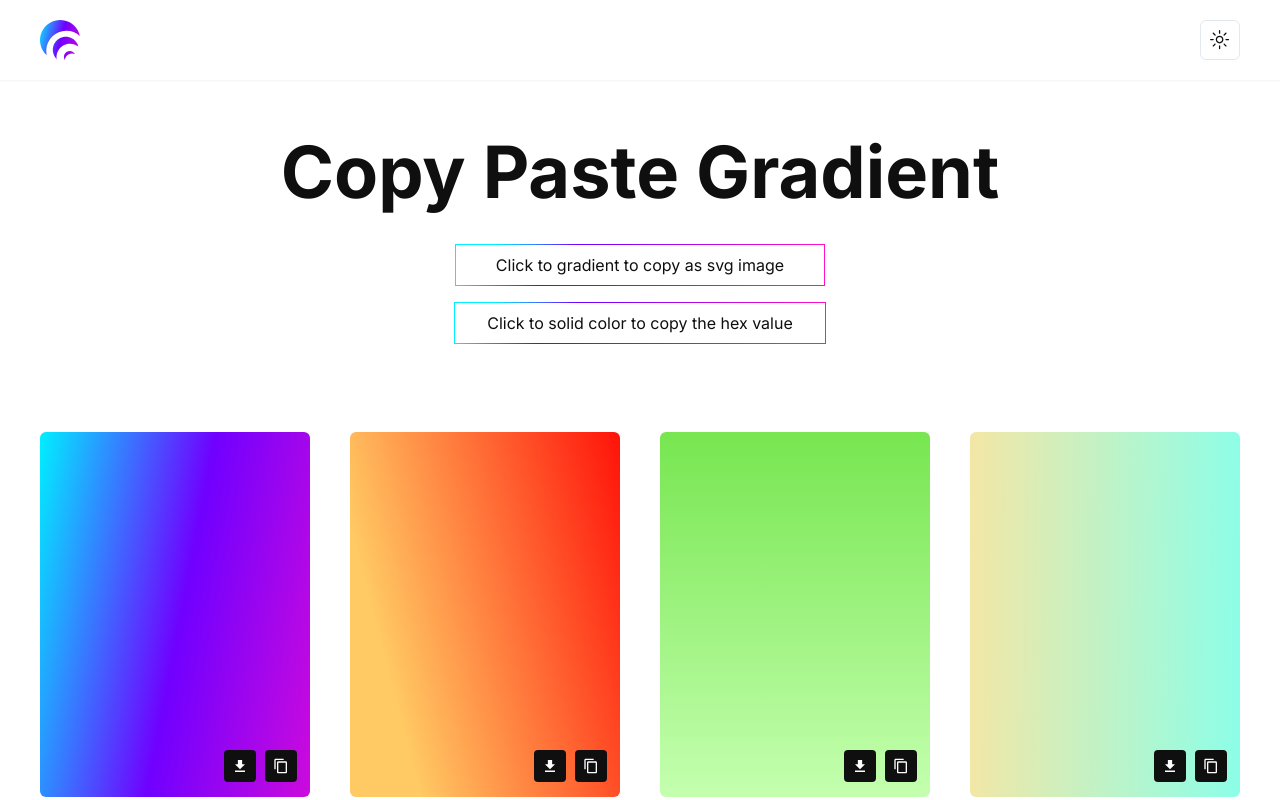
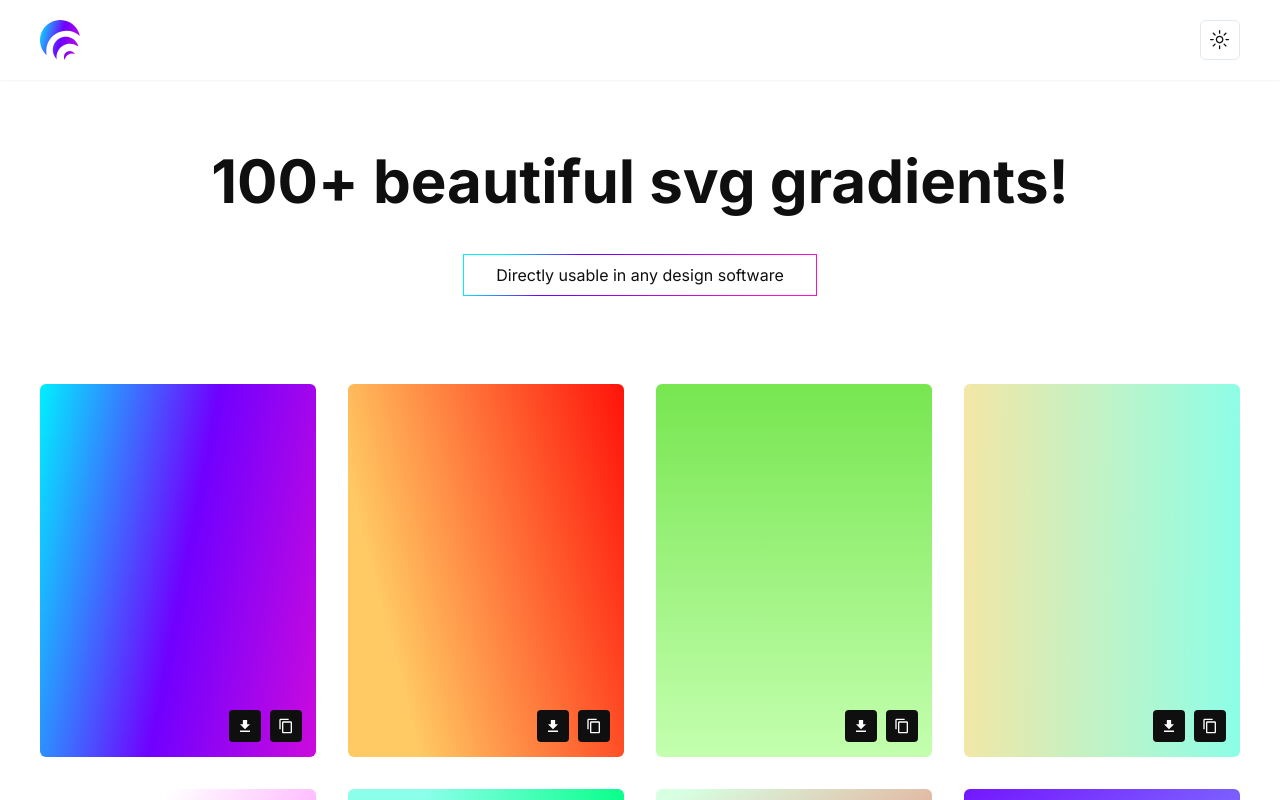
Before and after one commit to imrulkayessifat/copypastegradient, a Next.js app: page / in a window 1280 px wide. Shown: the top 800 px of the page. Built offline with nearby package versions, Linux system fonts and the light colour scheme.

Commit message:
design issue fix..

```diff
--- a/app/globals.css
+++ b/app/globals.css
@@ -3,11 +3,9 @@
 @tailwind utilities;
 
 .border-gradient {
-  border-width: 1px;
-  border-style: solid;
+  border: 1px solid;
   border-image: linear-gradient(135deg, #00f0ff 10%, #7000ff 30%, #ff10ca 90%);
   border-image-slice: 1;
-  border-radius: 10px;
 }
 
 @layer base {
--- a/components/footer.tsx
+++ b/components/footer.tsx
@@ -7,7 +7,7 @@ const Footer = () => {
 
     return (
         <div className='mx-auto px-10 flex justify-between w-full pb-5 mt-24'>
-            <h1 className='font-normal text-sm'>Copyright @CopyPasteGradient2024</h1>
+            <h1 className='font-normal text-sm'>Copyright @DopeGradient2024</h1>
             <div className='flex gap-2'>
                 <svg width="20" height="20" viewBox="0 0 20 20" fill="none" xmlns="http://www.w3.org/2000/svg">
                     <path d="M5.78375 4.16669C5.78345 4.84528 5.37175 5.45593 4.7428 5.71069C4.11385 5.96546 3.39324 5.81346 2.92077 5.32637C2.4483 4.83928 2.31831 4.11437 2.5921 3.49347C2.8659 2.87257 3.4888 2.47966 4.16709 2.50002C5.06798 2.52706 5.78416 3.26539 5.78375 4.16669ZM5.83375 7.06669H2.50042V17.5H5.83375V7.06669ZM11.1004 7.06669H7.78375V17.5H11.0671V12.025C11.0671 8.975 15.0421 8.69166 15.0421 12.025V17.5H18.3338V10.8917C18.3338 5.75002 12.4504 5.94169 11.0671 8.46666L11.1004 7.06669Z" fill={theme === 'dark' ? 'white' : '#0F0F0F'} />
--- a/components/gradient.tsx
+++ b/components/gradient.tsx
@@ -27,7 +27,7 @@ const Gradient = () => {
 
     return (
         <div className='mx-auto px-10 w-full mt-12'>
-            <div className='grid w-full grid-cols-2 lg:grid-cols-3 justify-between gap-10 xl:grid-cols-4'>
+            <div className='grid w-full grid-cols-2 lg:grid-cols-3 justify-between gap-8 xl:grid-cols-4'>
                 {
                     gradients.map((data, key) => (
                         <div key={key} className={`relative`}>
--- a/components/hero.tsx
+++ b/components/hero.tsx
@@ -5,18 +5,19 @@ const Hero = () => {
         <div className='mx-auto px-10 w-full mt-24 py-10'>
             <div className='flex items-center justify-center'>
                 <div className='flex flex-col items-center'>
-                    <h1 className='font-bold text-center text-7xl mb-9'>Copy Paste Gradient</h1>
+                    <div>
+                        {/* <h1 className='font-bold bg-gradient-to-r from-blue-500 via-violet-600 to-indigo-800 bg-clip-text text-transparent text-center text-7xl mb-4'>100+</h1>
+                        <p
+                            className='dark:bg-[#0f0f0f] text-4xl  px-10 bg-white'
+                        >
+                            beautiful svg gradients!
+                        </p> */}
+                        <p className='font-bold text-center text-[60px]'>100+ beautiful svg gradients!</p>
+                    </div>
                     <p
-                        className='dark:bg-[#0f0f0f]  px-10 py-2 bg-white border-gradient'
-
+                        className='dark:bg-[#0f0f0f] text-center bg-white px-8 py-2 mt-7 border-gradient'
                     >
-                        Click to gradient to copy as svg image
-                    </p>
-                    <p
-                        className='dark:bg-[#0f0f0f] px-8 py-2 mt-4 bg-white border-gradient'
-
-                    >
-                        Click to solid color to copy the hex value
+                        Directly usable in any design software
                     </p>
                 </div>
             </div>
--- a/components/navbar.tsx
+++ b/components/navbar.tsx
@@ -41,21 +41,18 @@ const Navbar = () => {
                 </svg>
                 <DropdownMenu>
                     <DropdownMenuTrigger asChild>
-                        <Button variant="outline" size="icon">
+                        <Button className="dark:bg-[#0f0f0f]" variant="outline" size="icon">
                             <SunIcon className="h-[1.2rem] w-[1.2rem] rotate-0 scale-100 transition-all dark:-rotate-90 dark:scale-0" />
                             <MoonIcon className="absolute h-[1.2rem] w-[1.2rem] rotate-90 scale-0 transition-all dark:rotate-0 dark:scale-100" />
                             <span className="sr-only">Toggle theme</span>
                         </Button>
                     </DropdownMenuTrigger>
-                    <DropdownMenuContent align="end">
+                    <DropdownMenuContent className="dark:bg-[#0f0f0f]" align="end">
                         <DropdownMenuItem onClick={() => setTheme("light")}>
                             Light
                         </DropdownMenuItem>
                         <DropdownMenuItem onClick={() => setTheme("dark")}>
                             Dark
-                        </DropdownMenuItem>
-                        <DropdownMenuItem onClick={() => setTheme("system")}>
-                            System
                         </DropdownMenuItem>
                     </DropdownMenuContent>
                 </DropdownMenu>
```
